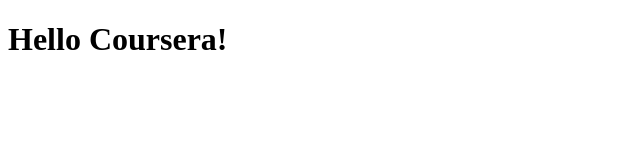
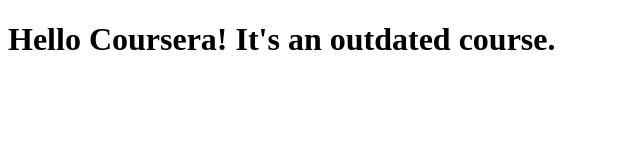
Before and after one commit to matejkuric/coursera-test, a plain HTML site: page site/index.html in a window 1280 px wide. Shown: the whole page, without its empty margins (0-640 px from the left). Drawn offline with Linux system fonts and the light colour scheme.

Commit message:
Small addition to our page content.

```diff
--- a/site/index.html
+++ b/site/index.html
@@ -6,6 +6,6 @@
 	<title>Hello Coursera!</title>
 </head>
 <body>
-<h1>Hello Coursera!</h1>
+<h1>Hello Coursera! It's an outdated course.</h1>
 </body>
 </html>
```
